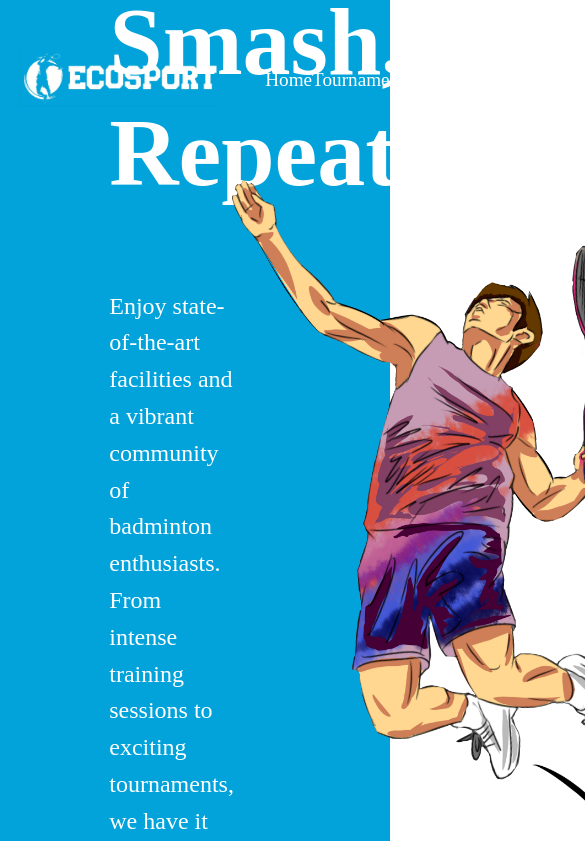
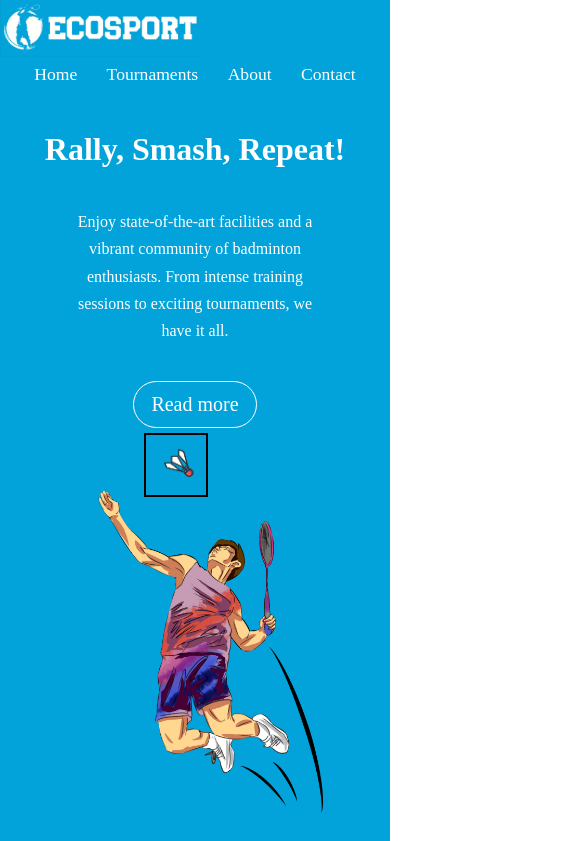
Before and after one commit to sportivearavind/Ecosport-Badminton, a plain HTML site: page index.html in a window 390 px wide. Shown: the top 841 px of the page, 585 px wide, since content can reach past the window. Drawn offline with Linux system fonts and the light colour scheme; a web font is replaced by a local one.

Commit message:
feat: header responsiveness added

```diff
--- a/style.css
+++ b/style.css
@@ -50,6 +50,7 @@ header{
 .content{
     display: flex;
     flex-direction: row;
+    flex-wrap: wrap;
     width: 85%;
     margin: 0 auto;
     margin-top: 5rem;
@@ -61,7 +62,6 @@ header{
     flex-direction: column;
     justify-content: center;
     align-items: flex-start;
-    /* border: 2px solid black; */
     height: 70vh;
     padding: 0 5rem;
     gap: 5rem;
@@ -96,7 +96,6 @@ header{
 
 .right{
     width: 45%;
-    /* border: 1px solid black; */
     position: relative;
 }
 
@@ -111,6 +110,8 @@ header{
     left: 90px;
     rotate: -90deg;
 }
+
+
 
 /* --------heading ends--------------*/
 
@@ -190,13 +191,6 @@ header{
 .price-col ul li{
     margin: 15px 0;
 }
-
-/* .price-col ul li::before{
-    content: '\2022';
-    color: #e33058;
-    margin-right: 8px;
-    font-weight: bold;
-} */
 
 .price-col button{
     width: 100%;
@@ -313,6 +307,7 @@ header{
 	display: block;
 	animation: slide 1s ease;
 }
+
 @keyframes slide{
 	0%{
 		opacity:0;
@@ -323,6 +318,7 @@ header{
 		transform: translateX(0px);
 	}
 }
+
 .testimonials .slider p{
 	font-size:18px;
 	color:#ffffff;
@@ -366,6 +362,7 @@ header{
     padding: 60px 20px;
     background-color: #f4f4ef;
     text-align: center;
+    width: 100%;
 }
 
 .about h2 {
@@ -379,6 +376,8 @@ header{
     justify-content: center;
     align-items: center;
     flex-wrap: wrap;
+    width: 70%;
+    margin: 0 auto;
 }
 
 .about-left,
@@ -386,6 +385,7 @@ header{
     flex: 1;
     padding: 20px;
     max-width: 700px;
+    /* background-color: #02A3DA; */
 }
 
 .about-left p {
@@ -400,17 +400,7 @@ header{
     border-radius: 10px;
 }
 
-/* Responsive Styles */
-@media (max-width: 768px) {
-    .about-wrapper {
-        flex-direction: column;
-    }
 
-    .about-left,
-    .about-right {
-        max-width: 100%;
-    }
-}
 
 /* -----------about ends----------- */
 
@@ -469,16 +459,6 @@ header{
 
 
 /*--------------faq starts---------------*/
-
-/* *,
-*::before,
-*::after{
-    margin: 0;
-    padding: 0;
-    box-sizing: border-box;
-    font-family: "Syne Mono";
-    font-weight: 100;
-} */
 
 .accordion-container{
     display: flex;
@@ -565,3 +545,306 @@ footer{
 }
 
 /* ----------------footer ends--------------*/
+
+/* ----------------media query starts--------------- */
+
+/*monitor*/
+@media (max-width: 1872px) {
+    /*header*/
+    .left h1{
+        font-size: 5rem;
+    }
+    .read-more{
+        padding: 0.7rem 1.1rem;
+    }
+    .right .smash{
+        padding-left: 8rem;
+    }
+    .right .cork{
+        left: 170px;
+    }
+
+    /* our services*/
+
+
+}
+
+/*desktop*/
+@media (max-width: 1600px) {
+    /*header*/
+    .left h1{
+        font-size: 3rem;
+    }
+    .left p{
+        font-size: 1.3rem;
+        line-height: 1.7rem;
+    }
+}
+
+
+/* loptop */
+@media (max-width: 1440px) {
+    .about-wrapper {
+        flex-direction: column;
+    }
+
+    .about-left,
+    .about-right {
+        max-width: 100%;
+    }
+
+    .navbar ul{
+        justify-content: space-between;
+    }
+
+    .navbar ul{
+        width: 45%;
+    }
+}
+
+/*tablet - large*/
+@media (max-width: 1024px){
+    .left h1{
+        font-size: 3rem;
+    }
+    .navbar ul{
+        width: 50%;
+    }
+    .right .smash{
+        padding-left: 3rem;
+    }
+    .content{
+        width: 100%;
+    }
+}
+
+/*tablet - medium*/
+@media (max-width: 852px){
+    header{
+        display: flex;
+        flex-direction: column;
+        align-items: center;
+        justify-content: center;
+        width: 100%;
+        position: relative;
+    }
+
+    .navbar{
+        display: flex;
+        align-items: center;
+        flex-direction: column;
+        justify-content: center;
+    }
+
+    .navbar .logo{
+        position: absolute;
+        left: 0;
+        top: 0;
+    }
+
+    .navbar ul{
+        display: flex;
+        flex-direction: row;
+        align-items: center;
+        justify-content: space-around;
+        margin: 0;
+        padding: 0;
+        width: 100%;
+        margin-top: 3rem;
+        position: absolute;
+        top: 1rem;
+        width: 90%;
+    }
+
+    .navbar ul a{
+        font-size: 1.1rem;
+    }
+
+    .left h1{
+        font-size: 2.5rem;
+        /* border: 2px solid blueviolet; */
+        padding-top: 2.5rem;
+    }
+
+    .content{
+        display: flex;
+        flex-direction: column;
+        margin:0;
+        padding: 0;
+        width: 100%;
+        /* border: 2px solid yellow; */
+        position: absolute;
+        top: -5rem;
+        padding: 0 1rem;
+    }
+
+    .content .left{
+        width: 100%;
+        padding: 0 0;
+        margin: 10rem 0;
+        /* border: 2px solid black; */
+        display: flex;
+        flex-direction: column;
+        align-items: center;
+        justify-content: flex-start;
+        height: 100%;
+    }
+
+    .content .left h1{
+        margin-top: 1.2rem;
+    }
+
+    .content .left p{
+        font-size: 1rem;
+        /* border: 1px solid green; */
+        text-align: center;
+        margin-top: -2.5rem;
+        padding: 0 3rem;
+    }
+
+    .content .left a{
+        /* border: 2px solid orange; */
+        margin-top: -3rem;
+        padding: 0.3rem 0.5rem;
+    }
+
+    .content .right{
+        width: 100%;
+        padding: 0;
+        margin: 0;
+        /* border: 2px solid red; */
+        display: flex;
+        align-items: center;
+        justify-content: center;
+        position: relative;
+        margin-top: -8rem;
+    }
+
+    .content .right .smash{
+        height: 40vh;
+        margin-top: 1rem;
+    }
+
+    .content .right .cork{
+        position: fixed;
+        border: 2px solid black;
+        height: 4rem;
+        top: 26rem;
+        left: 18rem;
+    }
+}
+
+/*mobile*/
+@media (max-width: 507px){
+    header{
+        display: flex;
+        flex-direction: column;
+        align-items: center;
+        justify-content: center;
+        width: 100%;
+        position: relative;
+    }
+
+    .navbar{
+        display: flex;
+        align-items: center;
+        flex-direction: column;
+        justify-content: center;
+    }
+
+    .navbar .logo{
+        position: absolute;
+        left: 0;
+        top: 0;
+    }
+
+    .navbar ul{
+        display: flex;
+        flex-direction: row;
+        align-items: center;
+        justify-content: space-around;
+        margin: 0;
+        padding: 0;
+        width: 100%;
+        margin-top: 3rem;
+        position: absolute;
+        top: 1rem;
+        width: 90%;
+    }
+
+    .navbar ul a{
+        font-size: 1.1rem;
+    }
+
+    .left h1{
+        font-size: 2rem;
+        /* border: 2px solid blueviolet; */
+        padding-top: 2rem;
+    }
+
+    .content{
+        display: flex;
+        flex-direction: column;
+        margin:0;
+        padding: 0;
+        width: 100%;
+        /* border: 2px solid yellow; */
+        position: absolute;
+        top: -5rem;
+        padding: 0 1rem;
+    }
+
+    .content .left{
+        width: 100%;
+        padding: 0 0;
+        margin: 10rem 0;
+        /* border: 2px solid black; */
+        display: flex;
+        flex-direction: column;
+        align-items: center;
+        justify-content: flex-start;
+        height: 100%;
+    }
+
+    .content .left h1{
+        margin-top: 1.2rem;
+    }
+
+    .content .left p{
+        font-size: 1rem;
+        /* border: 1px solid green; */
+        text-align: center;
+        margin-top: -2.5rem;
+    }
+
+    .content .left a{
+        /* border: 2px solid orange; */
+        margin-top: -3rem;
+        padding: 0.3rem 0.5rem;
+    }
+
+    .content .right{
+        width: 100%;
+        padding: 0;
+        margin: 0;
+        /* border: 2px solid red; */
+        display: flex;
+        align-items: center;
+        justify-content: center;
+        position: relative;
+        margin-top: -8rem;
+    }
+
+    .content .right .smash{
+        height: 40vh;
+    }
+
+    .content .right .cork{
+        position: absolute;
+        height: 4rem;
+        top: -2rem;
+        left: 8rem;
+    }
+}
+
+/* ----------------media query ends--------------- */
```
Also changed, not shown: images/cork.png (renamed from images/shuttle.png).
